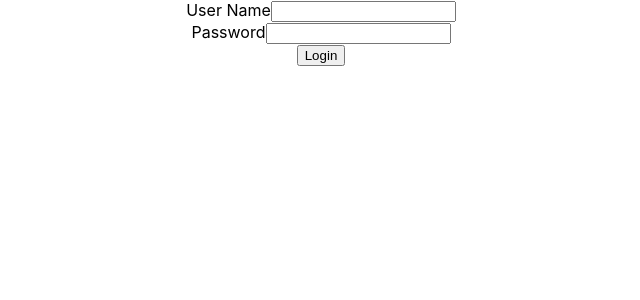
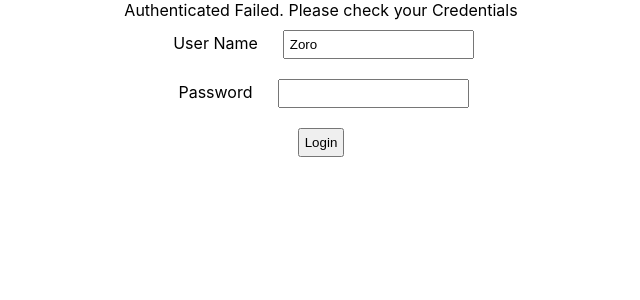
Before and after one commit to RoronoaZoro1925/Frontend-todo-app, a React (Create React App) app: page / in a window 1280 px wide. Both pictures are taken after a click on the button "Login". Shown: the top 300 px of the page, without its empty margins (319-959 px from the left). Built offline with nearby package versions, Linux system fonts and the light colour scheme.

Commit message:
LoginTodo

```diff
--- a/package.json
+++ b/package.json
@@ -8,6 +8,7 @@
     "@testing-library/user-event": "^13.5.0",
     "react": "^18.2.0",
     "react-dom": "^18.2.0",
+    "react-router-dom": "^6.22.2",
     "react-scripts": "5.0.1",
     "web-vitals": "^2.1.4"
   },
--- /dev/null
+++ b/src/components/todo/TodoApp.css
@@ -0,0 +1,4 @@
+label,input,button{
+    margin: 10px;
+    padding: 5px;
+}
--- a/src/components/todo/TodoApp.jsx
+++ b/src/components/todo/TodoApp.jsx
@@ -1,3 +1,5 @@
+import { useState } from 'react'
+import './TodoApp.css'
 export default function TodoApp() {
     return (
         <div className="TodoApp">
@@ -10,25 +12,79 @@ export default function TodoApp() {
 }
 
 function LoginComponent() {
+
+    const [username, setUsername] = useState('Zoro') //setUsername is the method to update the username in state
+
+    const [password, setPassword] = useState('') //setPassword is the method to update the password in state
+
+    const [showSuccessMessage, setShowSuccessMessage] = useState(false)
+
+    const [showErrorMessage, setShowErrorMessage] = useState(false)
+
+    function handleUsernameChange(event) {
+        /* console.log(event);
+        console.log(event.target.value); */
+        setUsername(event.target.value)
+
+    }
+
+    function handlePasswordChange(event) {
+        /* console.log(event);
+        console.log(event.target.value); */
+        setPassword(event.target.value)
+
+    }
+
+    function handleSubmit() {
+        if (username === 'Zoro' && password === 'pass') {
+            setShowSuccessMessage(true)
+            setShowErrorMessage(false)
+        }
+        else {
+            setShowSuccessMessage(false)
+            setShowErrorMessage(true)
+
+        }
+    }
+
+    function SuccessMessageComponent() {
+        if (showSuccessMessage){
+            return <div className="successMessage"> Authenticated Successfully</div>
+        }
+            return null
+    }
+
+    function ErrorMessageComponent() {
+        if (showErrorMessage){
+            return <div className="errorMessage">Authenticated Failed. Please check your Credentials</div>
+        }
+            return null
+    }
+
+
     return (
         <div className="Login">
+            {showSuccessMessage && <div className="successMessage"> Authenticated Successfully</div>}
+            {showErrorMessage && <div className="errorMessage">Authenticated Failed. Please check your Credentials</div>}
             <div className="LoginForm">
                 <div>
                     <label>User Name</label>
-                    <input type="text" name="username" />
+                    <input type="text" name="username" value={username} onChange={handleUsernameChange} />
                 </div>
                 <div>
                     <label>Password</label>
-                    <input type="password" name="password" />
+                    <input type="password" name="password" value={password} onChange={handlePasswordChange} />
                 </div>
                 <div>
-                    <button type="button" name="login">Login</button>
+                    <button type="button" name="login" onClick={handleSubmit}>Login</button>
                 </div>
             </div>
         </div>
     )
 
 }
+
+
 
 function WelcomeComponent() {
     return (
```
Also changed, not shown: 1 other file (tests, documents, lock files or other folders).
